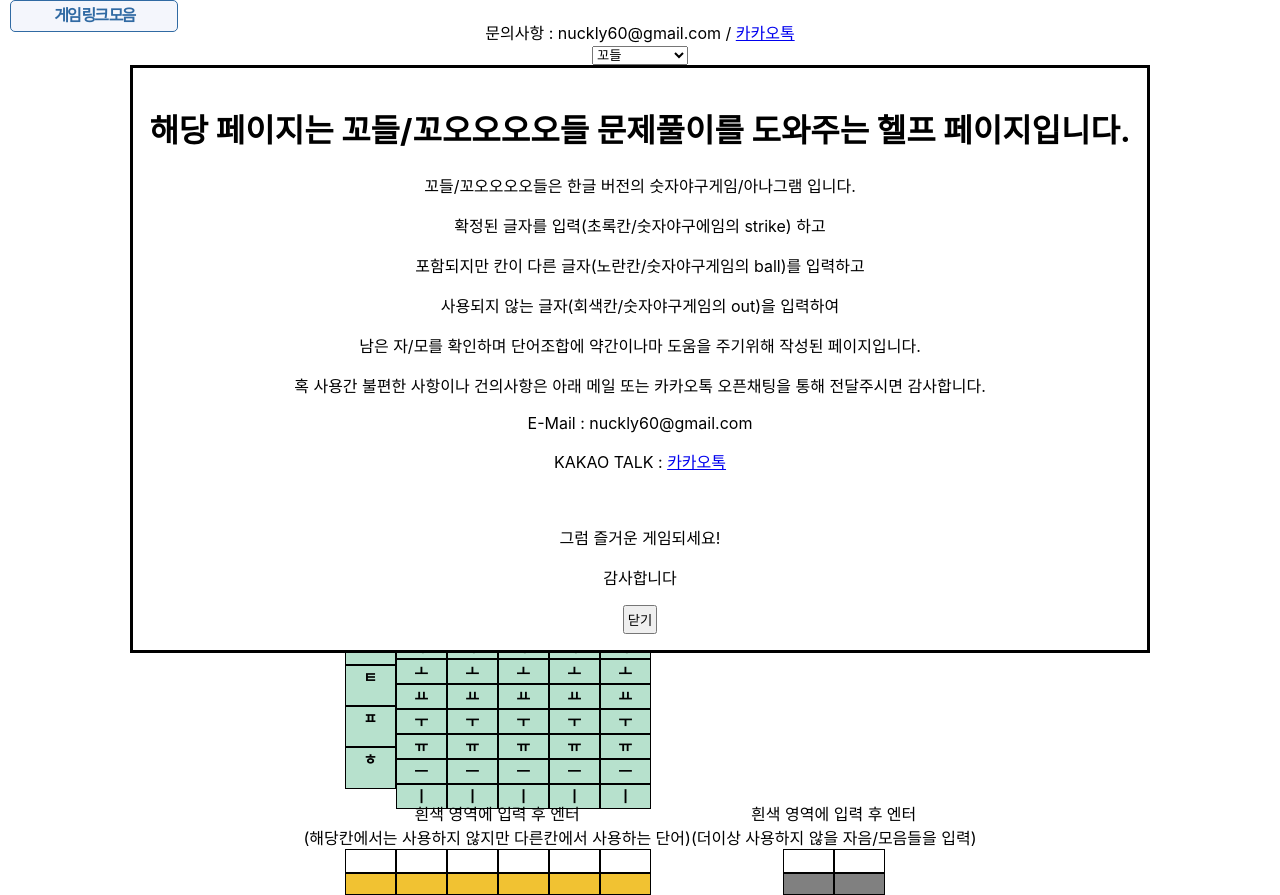
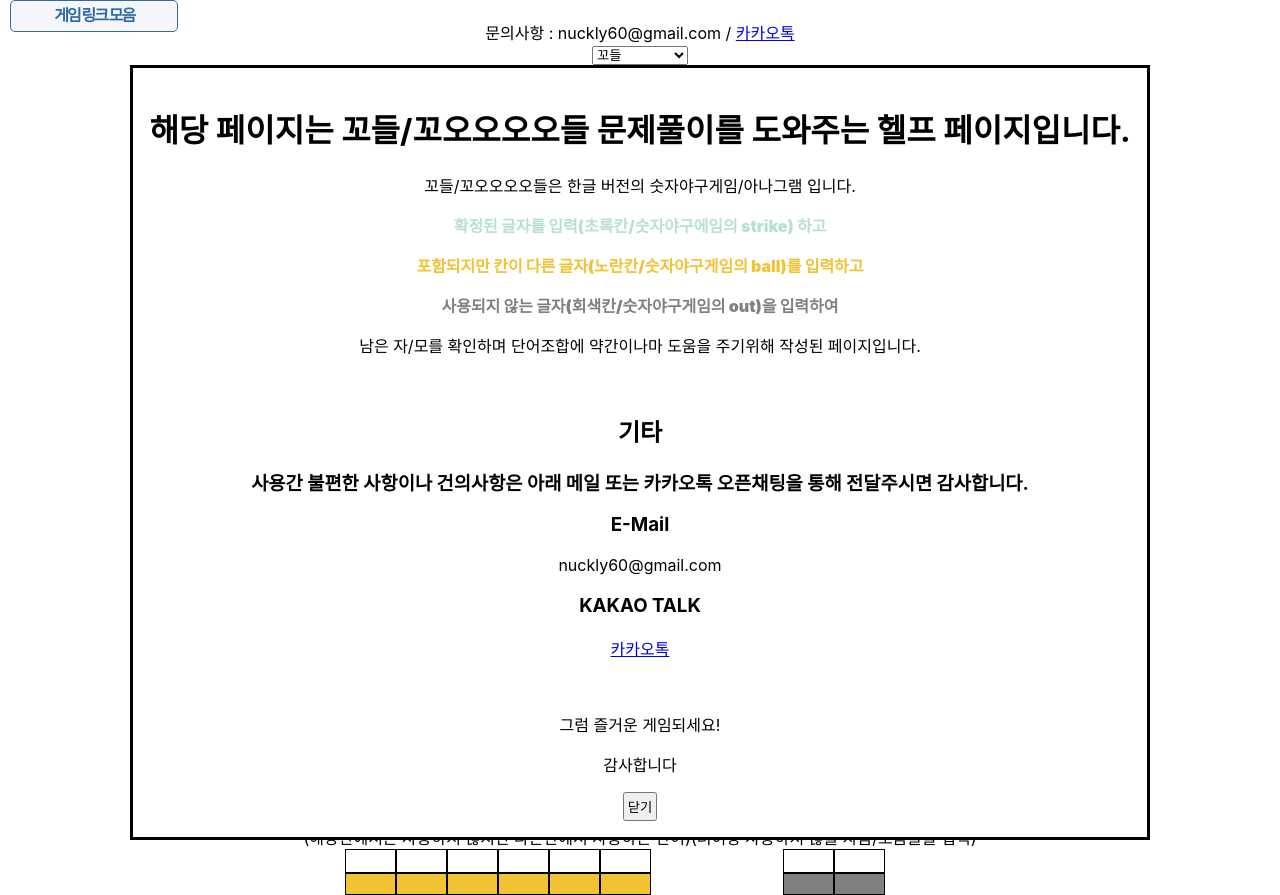
Before and after one commit to GaeTaeng/kordle-helper, a React (Create React App) app: page / in a window 1280 px wide. Built offline with nearby package versions, Linux system fonts and the light colour scheme.

Commit message:
re notice

```diff
--- a/src/kordle_helper/contents/KordleContents.js
+++ b/src/kordle_helper/contents/KordleContents.js
@@ -203,16 +203,20 @@ function KordleContents({type}) {
             <dialog open={isOpenNotice}>
                 <h1>해당 페이지는 꼬들/꼬오오오오들 문제풀이를 도와주는 헬프 페이지입니다.</h1>
                 <p>꼬들/꼬오오오오들은 한글 버전의 숫자야구게임/아나그램 입니다. </p>
-                <p>확정된 글자를 입력(초록칸/숫자야구에임의 strike) 하고 </p>
-                <p>포함되지만 칸이 다른 글자(노란칸/숫자야구게임의 ball)를 입력하고 </p>
-                <p>사용되지 않는 글자(회색칸/숫자야구게임의 out)을 입력하여 </p>
+                <p style={{color:"#b7e1cd", fontWeight:"900"}}>확정된 글자를 입력(초록칸/숫자야구에임의 strike) 하고 </p>
+                <p style={{color:"#f1c232", fontWeight:"900"}}>포함되지만 칸이 다른 글자(노란칸/숫자야구게임의 ball)를 입력하고 </p>
+                <p style={{color:"grey", fontWeight:"900"}}>사용되지 않는 글자(회색칸/숫자야구게임의 out)을 입력하여 </p>
                 <p>남은 자/모를 확인하며 단어조합에 약간이나마 도움을 주기위해 작성된 페이지입니다.</p>
 
+                <br />
+                <div>
+                    <h2>기타</h2>
+                    <h3>사용간 불편한 사항이나 건의사항은 아래 메일 또는 카카오톡 오픈채팅을 통해 전달주시면 감사합니다.</h3>
+                    <p><h3>E-Mail</h3> nuckly60@gmail.com </p>
+                    <p><h3>KAKAO TALK</h3>  <a href="https://open.kakao.com/o/gdYCzqOg"  target='_blank'>카카오톡</a></p>
+                    <br />
 
-                <p>혹 사용간 불편한 사항이나 건의사항은 아래 메일 또는 카카오톡 오픈채팅을 통해 전달주시면 감사합니다.</p>
-                <p>E-Mail : nuckly60@gmail.com </p>
-                <p>KAKAO TALK :  <a href="https://open.kakao.com/o/gdYCzqOg"  target='_blank'>카카오톡</a></p>
-                <br />
+                </div>
                 <p>그럼 즐거운 게임되세요! </p>
                 <p>감사합니다 </p>
 
```
